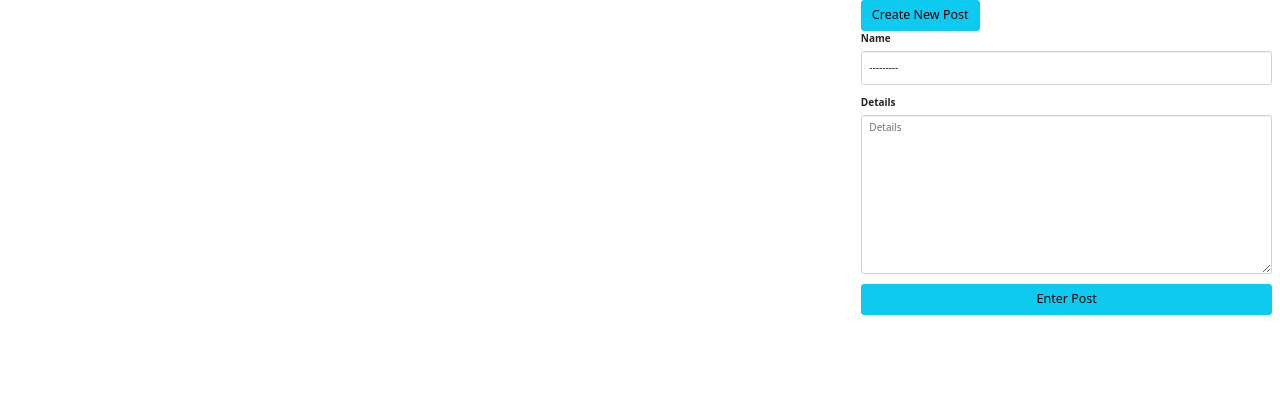
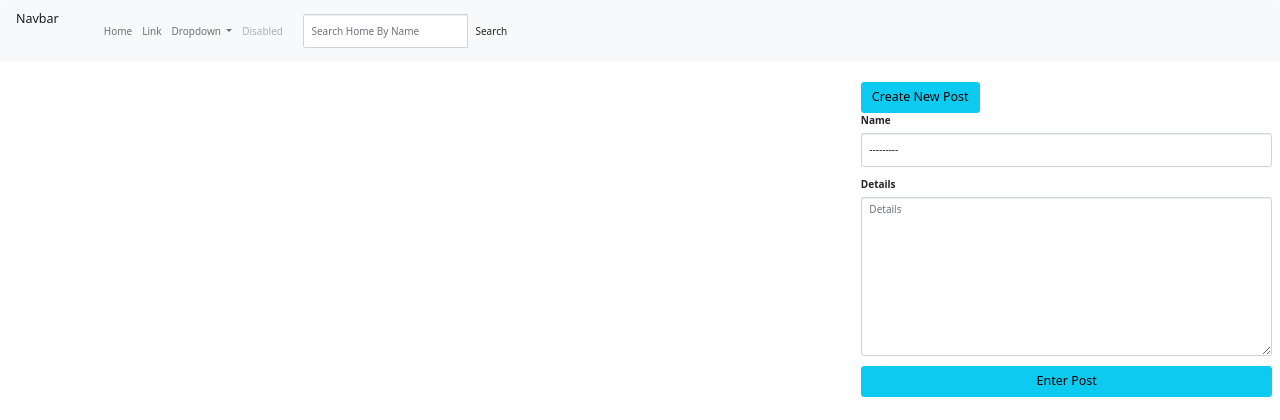
Before and after one commit to Alice-Githui/Homes--DRF, a Django app: page /allposts in a window 1280 px wide. Shown: the top 420 px of the page. Run offline with Django 3.2, Linux system fonts and the light colour scheme; data that the repository does not hold is empty; some libraries are stand-ins or nearby versions.

Commit message:
Write functionality to search by location

```diff
--- a/ourhomes/templates/files/base.html
+++ b/ourhomes/templates/files/base.html
@@ -21,6 +21,7 @@
     {% endblock %}
 </head>
 <body>
+    {% include 'navbar.html' %}
     {% block content %}
 
     {% endblock %}
--- a/ourhomes/templates/navbar.html
+++ b/ourhomes/templates/navbar.html
@@ -0,0 +1,41 @@
+<nav class="navbar navbar-expand-lg navbar-light bg-light">
+    <a class="navbar-brand" href="#">Navbar</a>
+    <button class="navbar-toggler" type="button" data-toggle="collapse" data-target="#navbarSupportedContent" aria-controls="navbarSupportedContent" aria-expanded="false" aria-label="Toggle navigation">
+      <span class="navbar-toggler-icon"></span>
+    </button>
+
+    <div class="collapse navbar-collapse" id="navbarSupportedContent">
+      <ul class="navbar-nav mr-auto">
+        <li class="nav-item active">
+          <a class="nav-link" href="#">Home <span class="sr-only">(current)</span></a>
+        </li>
+        <li class="nav-item">
+          <a class="nav-link" href="#">Link</a>
+        </li>
+        <li class="nav-item dropdown">
+          <a class="nav-link dropdown-toggle" href="#" id="navbarDropdown" role="button" data-toggle="dropdown" aria-haspopup="true" aria-expanded="false">
+            Dropdown
+          </a>
+          <div class="dropdown-menu" aria-labelledby="navbarDropdown">
+            <a class="dropdown-item" href="#">Action</a>
+            <a class="dropdown-item" href="#">Another action</a>
+            <div class="dropdown-divider"></div>
+            <a class="dropdown-item" href="#">Something else here</a>
+          </div>
+        </li>
+        <li class="nav-item">
+          <a class="nav-link disabled" href="#">Disabled</a>
+        </li>
+      </ul>
+      <form class="navbar-form" role="search" action="{% url 'search_results' %}">
+
+        <div class="input-group">
+          <input type="text" class="form-control" placeholder="Search Home By Name" name="homes">
+          <div class="input-group-btn">
+            <button class="btn btn-default" type="submit">Search</i></button>
+          </div>
+        </div>
+
+      </form>
+    </div>
+  </nav>
--- a/ourhomes/urls.py
+++ b/ourhomes/urls.py
@@ -28,4 +28,5 @@ urlpatterns=[
     path('onehome/<int:pk>', views.oneHome, name="onehome"),
     path('allposts', views.allposts, name="allposts"),
     path('houseposts', views.homepost, name="homepost"),
+    path('search', views.search_home, name="search_results"),
 ]
--- a/ourhomes/views.py
+++ b/ourhomes/views.py
@@ -274,6 +274,18 @@ def oneHome(request, pk):
 
     return render(request, 'files/onehome.html', {"home":home})
 
+def search_home(request):
+    if 'home' in request.GET and request.GET['home']:
+        location=request.GET.get('home')
+        searched_homes=Home.search_by_location(location)
+        message=f"{location}"
+
+        return render(request, 'files/lhomes.html', {"homes":searched_homes, "message":message})
+
+    else:
+        message='Please enter a location to search'
+        return render(request, 'files/lhomes.html', {"message":message})
+
 def allposts(request):
     posts=PostModel.objects.all()
 
```
Also changed, not shown: ourhomes/templates/files/lhomes.html (added).
